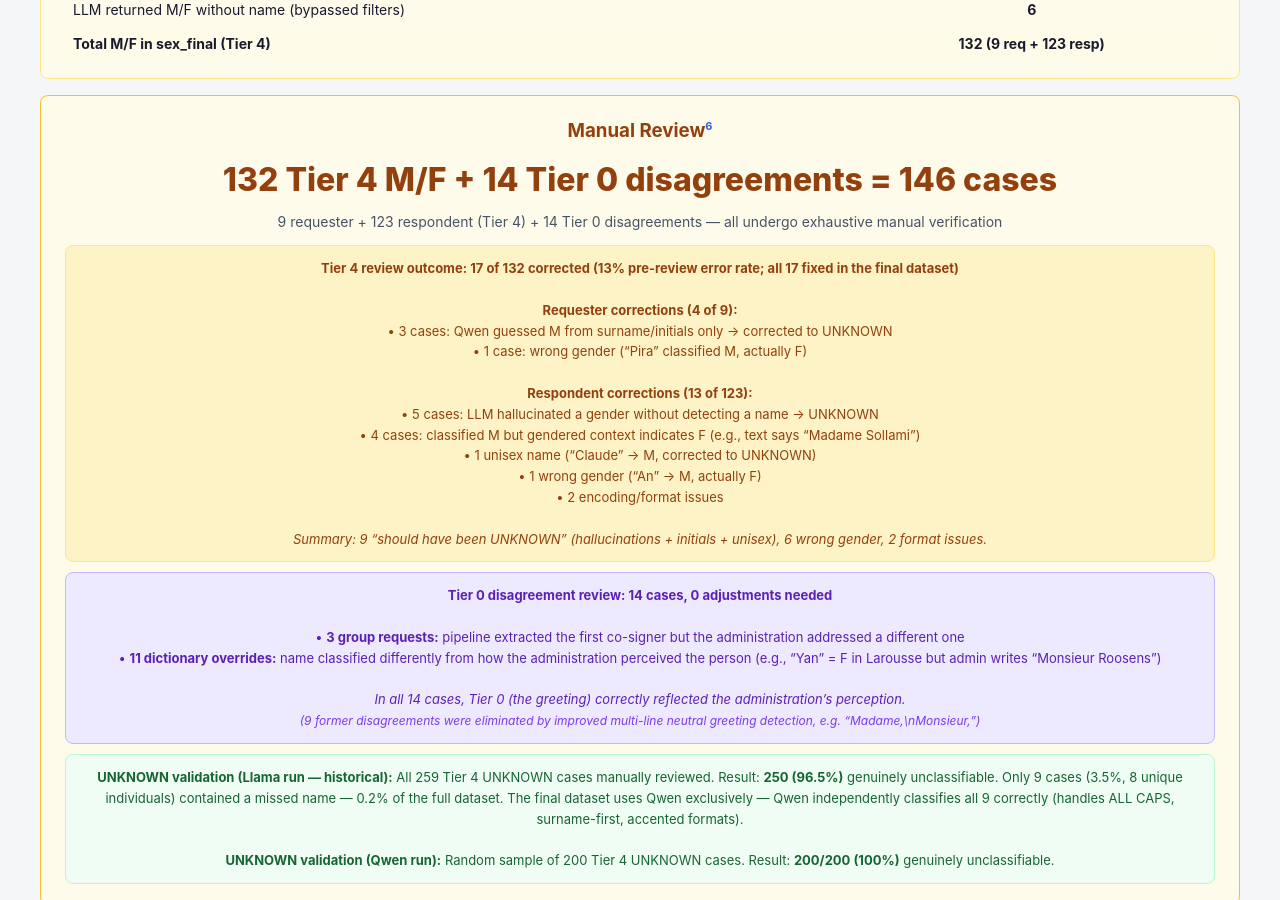
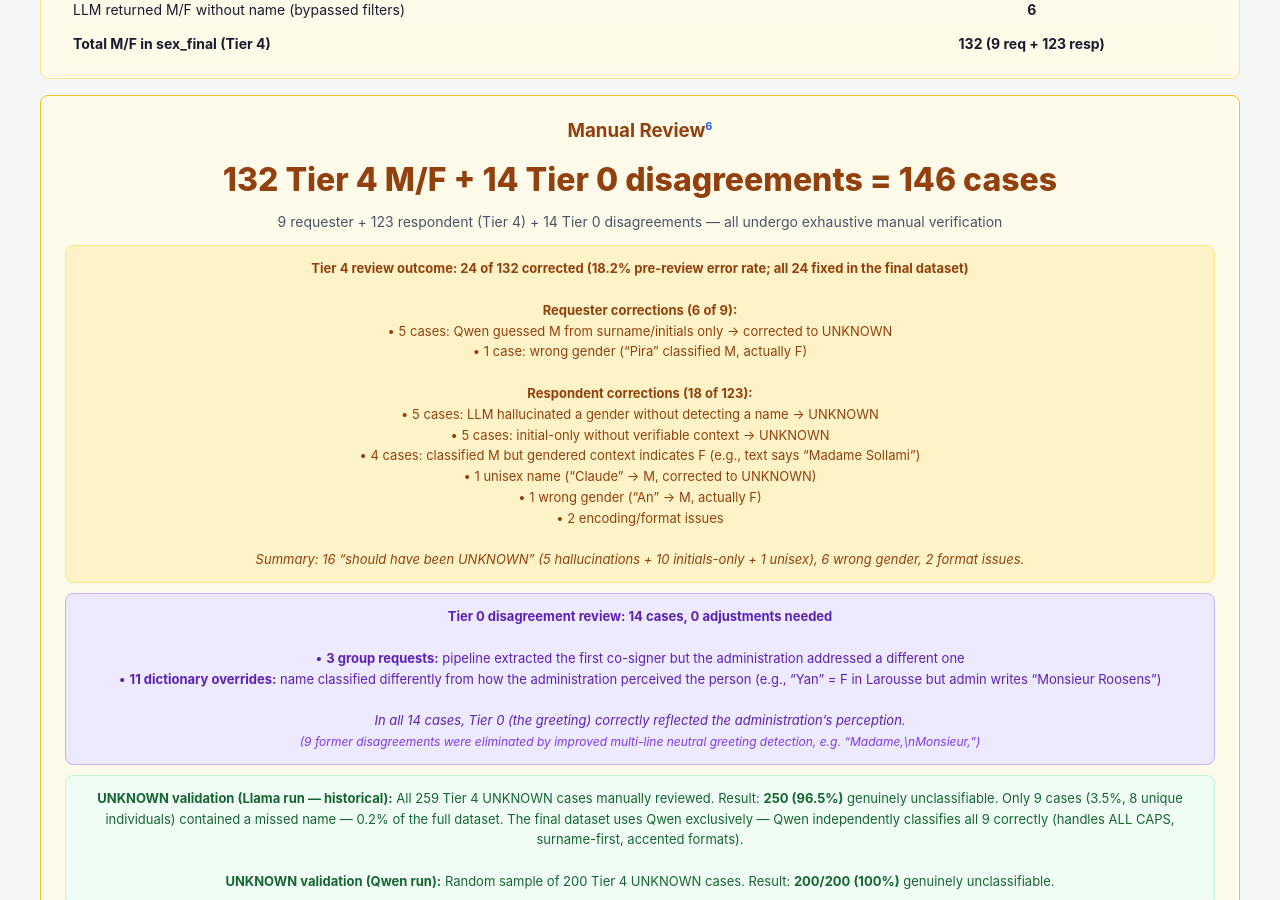
Before and after one commit to eqenrico-hub/eqenrico-hub.github.io, a Jekyll site: the page pipeline.html, which Jekyll copies as it is, in a window 1280 px wide and 900 px high, scrolled down 4398 px. Built offline with Jekyll 4.4.1, drawn with Linux system fonts in a browser that asks for light colours; some of the changed text lies outside the part shown.

Commit message:
Update review corrections: 17 → 24 (added 7 initials-only cases)
Thorough re-review found 7 additional cases where initials-only
names (J., M., I., P., G., A) were accepted as M/F without
verifiable gendered context. All corrected to UNKNOWN.

New totals: 24/132 = 18.2% pre-review error rate
Req sex_final: 3,828 (89.7%), Resp: 1,368 (32.1%)

Co-Authored-By: Claude Opus 4.6 (1M context) <noreply@anthropic.com>

```diff
--- a/pipeline.html
+++ b/pipeline.html
@@ -798,24 +798,24 @@
 <span class="wf-green">&#9500;&#9472;&#9472;    97 Tier 3 (WGND)         &#9496;</span>
 <span class="wf-amber">&#9500;&#9472;&#9472;   136 BOTH (209 original, 73 resolved by Tier 0)</span>
 <span class="wf-amber">&#9500;&#9472;&#9472;     9 Tier 4 Qwen (M/F)          TO REVIEW</span>
-<span class="wf-red">&#9500;&#9472;&#9472;   299 Tier 4 Qwen (UNKNOWN)      = 299 unresolved</span>
+<span class="wf-red">&#9500;&#9472;&#9472;   299 Tier 4 Qwen (UNKNOWN)      = 301 unresolved</span>
 <span class="wf-line">    &#9472;&#9472;&#9472;&#9472;&#9472;&#9472;&#9472;&#9472;&#9472;&#9472;&#9472;&#9472;&#9472;&#9472;&#9472;&#9472;&#9472;&#9472;&#9472;&#9472;&#9472;&#9472;</span>
-    Combined: 3,830 M/F + 136 BOTH + 299 UNKNOWN = 4,265 <span class="wf-check">&#10003;</span></div>
+    Combined: 3,828 M/F + 136 BOTH + 301 UNKNOWN = 4,265 <span class="wf-check">&#10003;</span></div>
 
       <!-- R7 -->
       <div class="step-tag">R7 -Final Classification (sex_final)</div>
       <div class="result-row">
         <div class="result-box result-green">
-          <span class="big-num">3,830</span>
-          M/F -89.8%
+          <span class="big-num">3,828</span>
+          M/F -89.7%
         </div>
         <div class="result-box result-amber">
           <span class="big-num">136</span>
           BOTH<sup>4</sup> -3.2%
         </div>
         <div class="result-box result-red">
-          <span class="big-num">299</span>
-          UNKNOWN -7.0%
+          <span class="big-num">301</span>
+          UNKNOWN -7.1%
         </div>
       </div>
       <div class="flag-note">9 Tier 4 cases + 14 Tier 0 disagreements flagged TO REVIEW</div>
@@ -949,19 +949,19 @@
       <div class="step-tag">S7 -Final Classification (sex_final)</div>
       <div class="result-row">
         <div class="result-box result-green">
-          <span class="big-num">1,373</span>
-          M/F -32.2%
+          <span class="big-num">1,368</span>
+          M/F -32.1%
         </div>
         <div class="result-box result-amber">
           <span class="big-num">24</span>
           BOTH<sup>4</sup> -0.6%
         </div>
         <div class="result-box result-red">
-          <span class="big-num">2,868</span>
-          UNKNOWN -67.2%
+          <span class="big-num">2,873</span>
+          UNKNOWN -67.4%
         </div>
       </div>
-      <div class="secondary-stat">Among 2,511 with reply: <span class="num">50.7%</span> classified by Tiers 1–3 (32.2% full pipeline incl. Tier 4)</div>
+      <div class="secondary-stat">Among 2,511 with reply: <span class="num">50.7%</span> classified by Tiers 1–3 (32.1% full pipeline incl. Tier 4)</div>
       <div class="flag-note">123 Tier 4 cases flagged TO REVIEW</div>
     </div>
   </div>
@@ -1014,17 +1014,18 @@
       <p style="font-size:14px;color:#475467;margin-top:6px;">9 requester + 123 respondent (Tier 4) + 14 Tier 0 disagreements &mdash; all undergo exhaustive manual verification</p>
 
       <div style="margin-top:12px;padding:12px 16px;background:#fef3c7;border:1px solid #fde68a;border-radius:8px;font-size:13px;color:#92400e;">
-        <strong>Tier 4 review outcome: 17 of 132 corrected (13% pre-review error rate; all 17 fixed in the final dataset)</strong><br><br>
-        <strong>Requester corrections (4 of 9):</strong><br>
-        &bull; 3 cases: Qwen guessed M from surname/initials only &rarr; corrected to UNKNOWN<br>
+        <strong>Tier 4 review outcome: 24 of 132 corrected (18.2% pre-review error rate; all 24 fixed in the final dataset)</strong><br><br>
+        <strong>Requester corrections (6 of 9):</strong><br>
+        &bull; 5 cases: Qwen guessed M from surname/initials only &rarr; corrected to UNKNOWN<br>
         &bull; 1 case: wrong gender (&ldquo;Pira&rdquo; classified M, actually F)<br><br>
-        <strong>Respondent corrections (13 of 123):</strong><br>
+        <strong>Respondent corrections (18 of 123):</strong><br>
         &bull; 5 cases: LLM hallucinated a gender without detecting a name &rarr; UNKNOWN<br>
+        &bull; 5 cases: initial-only without verifiable context &rarr; UNKNOWN<br>
         &bull; 4 cases: classified M but gendered context indicates F (e.g., text says &ldquo;Madame Sollami&rdquo;)<br>
         &bull; 1 unisex name (&ldquo;Claude&rdquo; &rarr; M, corrected to UNKNOWN)<br>
         &bull; 1 wrong gender (&ldquo;An&rdquo; &rarr; M, actually F)<br>
         &bull; 2 encoding/format issues<br><br>
-        <em>Summary: 9 &ldquo;should have been UNKNOWN&rdquo; (hallucinations + initials + unisex), 6 wrong gender, 2 format issues.</em>
+        <em>Summary: 16 &ldquo;should have been UNKNOWN&rdquo; (5 hallucinations + 10 initials-only + 1 unisex), 6 wrong gender, 2 format issues.</em>
       </div>
 
       <div style="margin-top:10px;padding:12px 16px;background:#ede9fe;border:1px solid #c4b5fd;border-radius:8px;font-size:13px;color:#5b21b6;">
@@ -1159,7 +1160,7 @@ Signature zone:
         <sup>6</sup> Why only 146 cases need review
       </div>
       <div class="anno-body">
-        Tiers 1&ndash;3 are deterministic dictionary lookups &mdash; same input always gives same output, no review needed. Only Tier 4 (LLM) is probabilistic, so ALL 132 of its M/F outputs (9 requester + 123 respondent) are flagged for human verification. Of these, <strong>17 were corrected (13% error rate)</strong>: 9 cases where the LLM should have returned UNKNOWN (hallucinations, initials-only, unisex names), 6 wrong gender assignments, and 2 encoding/format issues. Additionally, 14 Tier 0 disagreements (where the response greeting diverges from dictionary classification) were manually reviewed &mdash; breakdown: 3 group requests (first co-signer extracted but admin addressed a different one), 11 dictionary overrides. In all 14, the greeting correctly reflected perceived gender; no adjustments needed. (9 former disagreements were eliminated by improved multi-line neutral greeting detection.) Total: 146 cases reviewed. UNKNOWN cases validated separately: 259 from Llama run (96.5% genuinely unclassifiable), 200-sample from Qwen run (100% genuinely unclassifiable).
+        Tiers 1&ndash;3 are deterministic dictionary lookups &mdash; same input always gives same output, no review needed. Only Tier 4 (LLM) is probabilistic, so ALL 132 of its M/F outputs (9 requester + 123 respondent) are flagged for human verification. Of these, <strong>24 were corrected (18.2% error rate)</strong>: 16 cases where the LLM should have returned UNKNOWN (5 hallucinations + 10 initials-only + 1 unisex), 6 wrong gender assignments, and 2 encoding/format issues. Additionally, 14 Tier 0 disagreements (where the response greeting diverges from dictionary classification) were manually reviewed &mdash; breakdown: 3 group requests (first co-signer extracted but admin addressed a different one), 11 dictionary overrides. In all 14, the greeting correctly reflected perceived gender; no adjustments needed. (9 former disagreements were eliminated by improved multi-line neutral greeting detection.) Total: 146 cases reviewed. UNKNOWN cases validated separately: 259 from Llama run (96.5% genuinely unclassifiable), 200-sample from Qwen run (100% genuinely unclassifiable).
       </div>
     </div>
 
```
Also changed, not shown: pipeline-animated.html (+23 -23 lines).
